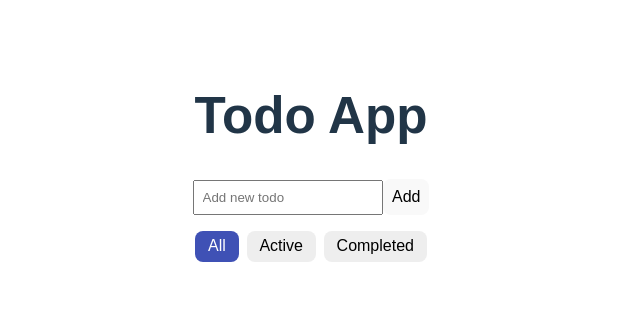
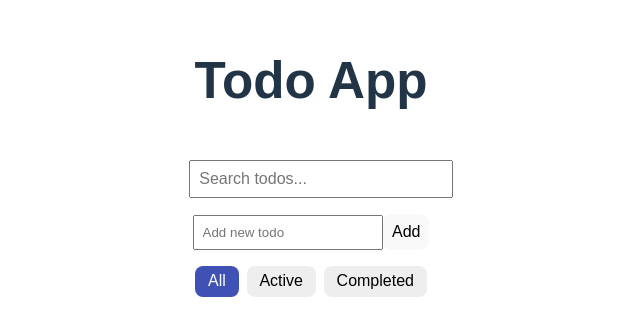
Before and after one commit to alexbelkedev/vue-todo-app, a Vue app: page / in a window 1280 px wide. Shown: the part 226-562 px from the top of the page, without its empty margins (329-969 px from the left). Built offline with nearby package versions, Linux system fonts and the light colour scheme.

Commit message:
add search todos

```diff
--- a/src/App.vue
+++ b/src/App.vue
@@ -1,6 +1,12 @@
 <template>
   <main class="app">
     <h1>Todo App</h1>
+    <input
+      type="text"
+      v-model="searchQuery"
+      placeholder="Search todos..."
+      class="search"
+    />
 
     <form @submit.prevent="addTodo">
       <input v-model="newTodo" placeholder="Add new todo" />
@@ -44,15 +50,21 @@ import TodoItem from "./components/TodoItem.vue";
 const newTodo = ref("");
 const todos = ref([]);
 const filter = ref("all"); // 'all' | 'active' | 'completed'
+const searchQuery = ref("");
 
 const filteredTodos = computed(() => {
-  if (filter.value === "active") {
-    return todos.value.filter((t) => !t.done);
-  } else if (filter.value === "completed") {
-    return todos.value.filter((t) => t.done);
-  } else {
-    return todos.value;
-  }
+  const query = searchQuery.value.toLowerCase();
+  console.log("query", query);
+
+  return todos.value
+    .filter((todo) => {
+      if (filter.value === "active") return !todo.done;
+      if (filter.value === "completed") return todo.done;
+      return true;
+    })
+    .filter((todo) => {
+      return todo.text.toLowerCase().includes(query);
+    });
 });
 
 function addTodo() {
@@ -137,4 +149,10 @@ ul {
   background: #3f51b5;
   color: white;
 }
+.search {
+  width: 100%;
+  padding: 0.5rem;
+  margin: 1rem 0;
+  font-size: 1rem;
+}
 </style>
```
